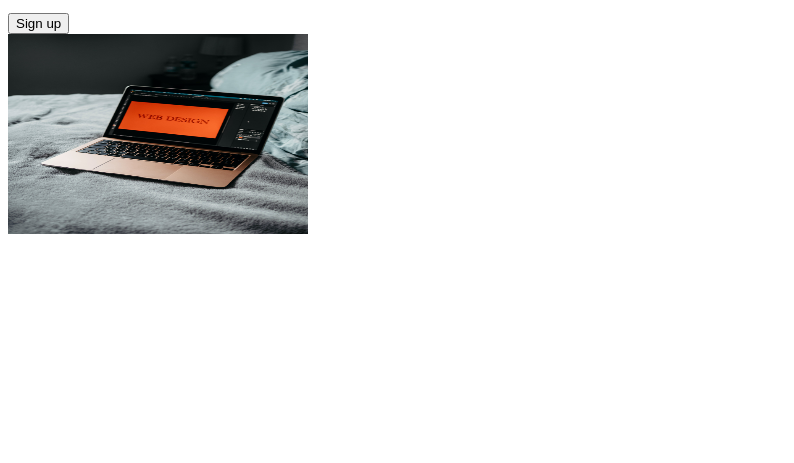
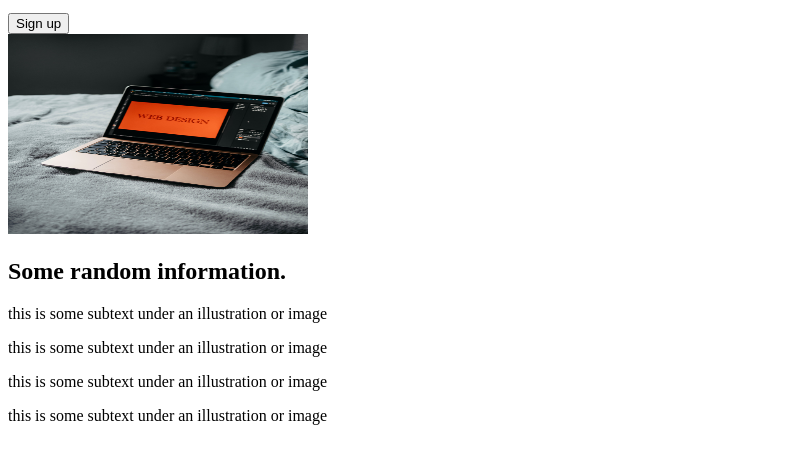
Before and after one commit to RokasGu/landing-page, a plain HTML site: page index.html in a window 1280 px wide. Shown: the part 145-608 px from the top of the page, without its empty margins (0-794 px from the left). Drawn offline with Linux system fonts and the light colour scheme.

Commit message:
Add information container

```diff
--- a/index.html
+++ b/index.html
@@ -7,6 +7,7 @@
     <link rel="stylesheet" type="text/css" href="styles.css"/>
 </head>
 <body>
+    <div class="header-container">
         <header class="header">Header Logo
             <div class="header-links">
                 <a href="#">header link one</a>
@@ -22,5 +23,27 @@
             </div>
             <img src="images/hero.jpg" alt="A computer on bed with words web design" width="300" height="200"/>
         </header>
+    </div>
+    <div class="information">
+        <h2>Some random information.</h2>
+        <div class="info">
+            <div class="info-container">
+                <div class="image"></div>
+                <p>this is some subtext under an illustration or image</p>
+            </div>
+            <div class="info-container">
+                <div class="image"></div>
+                <p>this is some subtext under an illustration or image</p>
+            </div>
+            <div class="info-container">
+                <div class="image"></div>
+                <p>this is some subtext under an illustration or image</p>
+            </div>
+            <div class="info-container">
+                <div class="image"></div>
+                <p>this is some subtext under an illustration or image</p>
+            </div>
+        </div>
+    </div>
 </body>
 </html>
```
Lines whose indentation alone changed are shown as unchanged.
